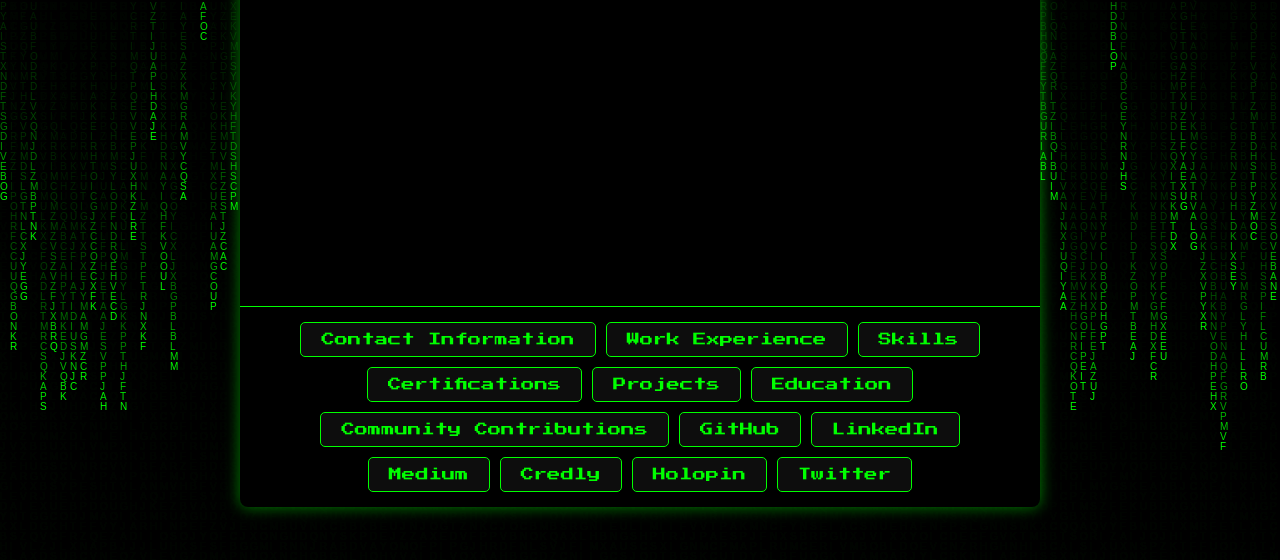
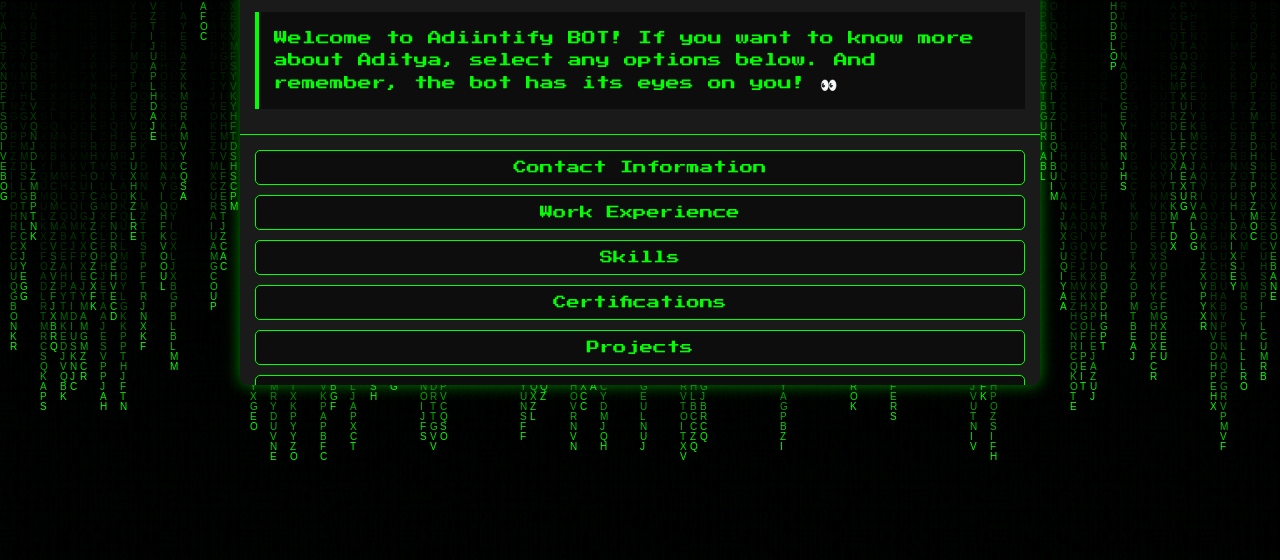
Before and after one commit to adiintify/adityanama.com, a plain HTML site: page index.html in a window 1280 px wide. Shown: the part 240-800 px from the top of the page. Drawn offline with Linux system fonts and the light colour scheme.

Commit message:
Chat BOT update

```diff
--- a/styles.css
+++ b/styles.css
@@ -2,6 +2,7 @@
 * {
   margin: 0;
   padding: 0;
+  box-sizing: border-box; /* Ensure padding and border are included in width/height */
 }
 
 /* Canvas should cover the entire screen */
@@ -15,8 +16,8 @@
 
 /* Overall Body Styles */
 body {
-  font-family: "Press Start 2P", monospace;
-  background: #000; /* Linear gradient background */
+  font-family: "Press Start 2P", cursive;
+  background: #000;
   color: #00ff00;
   display: flex;
   justify-content: center;
@@ -28,17 +29,21 @@
 
 /* Chatbot Container */
 .chatbot-container {
-  width: 80%;
+  width: 90%;
   max-width: 800px;
-  background-color: #000000;
+  background-color: #1a1a1a;
   border-radius: 8px;
   box-shadow: 0px 0px 15px rgba(0, 255, 0, 0.5);
   overflow: hidden;
+  z-index: 1;
+  display: flex;
+  flex-direction: column;
+  max-height: 90vh; /* Prevent the container from exceeding the viewport height */
 }
 
 /* Chatbot Header */
 .chatbot-header {
-  background-color: #000000;
+  background-color: #0d0d0d;
   padding: 10px;
   text-align: center;
   color: #00ff00;
@@ -57,8 +62,7 @@
 /* Chatbot Messages */
 .chatbot-messages {
   padding: 15px;
-  height: 60vh; /* Adjust height based on screen size */
-  max-height: 400px; /* Prevent excessive growth */
+  flex-grow: 1;
   overflow-y: auto;
   border-bottom: 1px solid #00ff00;
   font-size: 14px; /* Slightly larger for better readability */
@@ -70,7 +74,7 @@
   padding: 15px;
   background-color: #0d0d0d;
   border-left: 4px solid #00ff00;
-  font-family: "Press Start 2P", monospace;
+  font-family: "Press Start 2P", cursive;
   color: #00ff00;
   line-height: 1.6; /* Improved readability */
 }
@@ -101,6 +105,8 @@
   display: flex;
   flex-wrap: wrap; /* Make buttons wrap on smaller screens */
   justify-content: center;
+  overflow-y: auto;
+  max-height: 250px; /* Constrain the height of options area */
 }
 
 .chatbot-options button {
@@ -111,10 +117,14 @@
   margin: 5px;
   border-radius: 5px;
   cursor: pointer;
-  font-family: "Press Start 2P", monospace;
+  font-family: "Press Start 2P", cursive;
+  flex-grow: 1;
+  min-width: 120px;
+  width: 100%; /* Full-width buttons */
 }
 
-.chatbot-options button:hover {
+/* Button Hover Effect */
+chatbot-options button:hover {
   background-color: #00ff00;
   color: #0f0f0f;
 }
@@ -124,15 +134,21 @@
   .chatbot-container {
     width: 100%;
     height: 100vh;
+    border-radius: 0; /* Remove border-radius on small screens for full screen effect */
   }
 
   .chatbot-messages {
     height: 50vh; /* Reduced height for smaller screens */
+    padding: 10px;
   }
 
   .chatbot-message {
     font-size: 12px;
     padding: 10px;
+  }
+
+  .chatbot-options {
+    max-height: 40vh; /* Allow more room for buttons on smaller screens */
   }
 
   .chatbot-options button {
@@ -151,7 +167,7 @@
   color: #00ff00;
   text-decoration: none;
   margin: 0 10px;
-  font-family: "Press Start 2P", monospace;
+  font-family: "Press Start 2P", cursive;
   font-size: 14px;
 }
 
@@ -161,3 +177,49 @@
   padding: 2px 5px;
   border-radius: 5px;
 }
+
+/* Improved Scrollbar Styles */
+::-webkit-scrollbar {
+  width: 12px;
+}
+
+::-webkit-scrollbar-track {
+  background: #1a1a1a;
+}
+
+::-webkit-scrollbar-thumb {
+  background-color: #00ff00;
+  border-radius: 6px;
+  border: 3px solid #1a1a1a;
+}
+
+::-webkit-scrollbar-thumb:hover {
+  background-color: #00cc00;
+}
+
+.chatbot-messages::-webkit-scrollbar,
+.chatbot-options::-webkit-scrollbar {
+  width: 10px;
+}
+
+.chatbot-messages::-webkit-scrollbar-thumb,
+.chatbot-options::-webkit-scrollbar-thumb {
+  background-color: #00ff00;
+  border-radius: 6px;
+  border: 2px solid #1a1a1a;
+}
+
+.chatbot-messages::-webkit-scrollbar-thumb:hover,
+.chatbot-options::-webkit-scrollbar-thumb:hover {
+  background-color: #00cc00;
+}
+
+.chatbot-messages {
+  scrollbar-width: thin;
+  scrollbar-color: #00ff00 #1a1a1a;
+}
+
+.chatbot-options {
+  scrollbar-width: thin;
+  scrollbar-color: #00ff00 #1a1a1a;
+}
```
